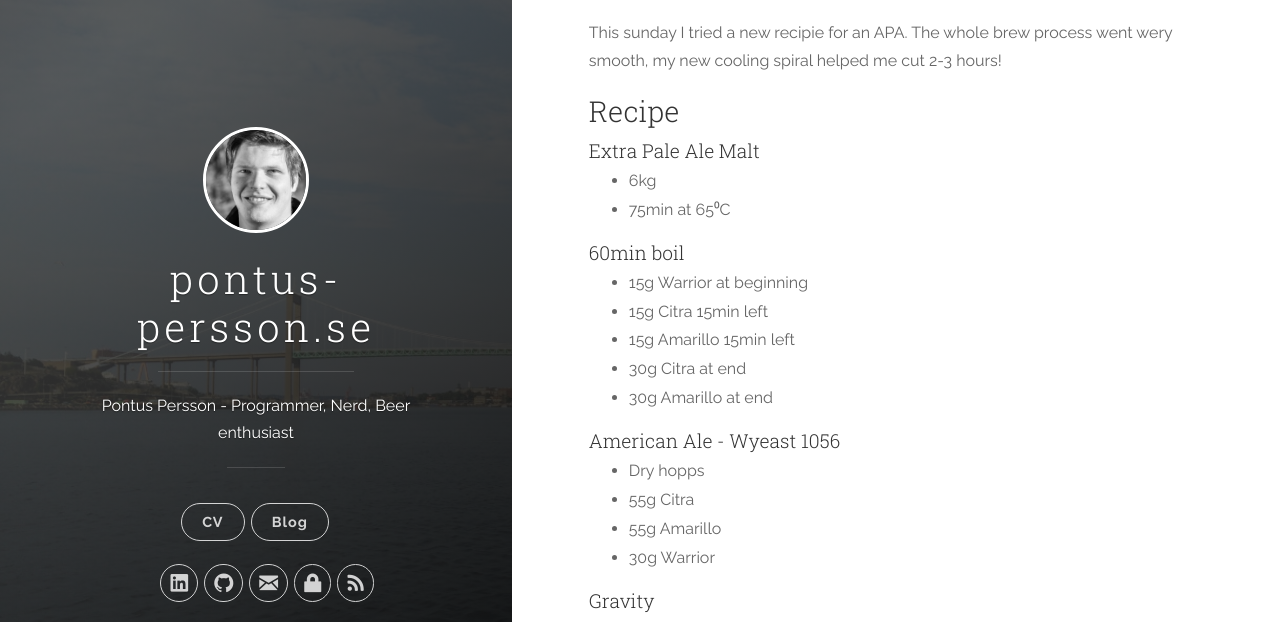
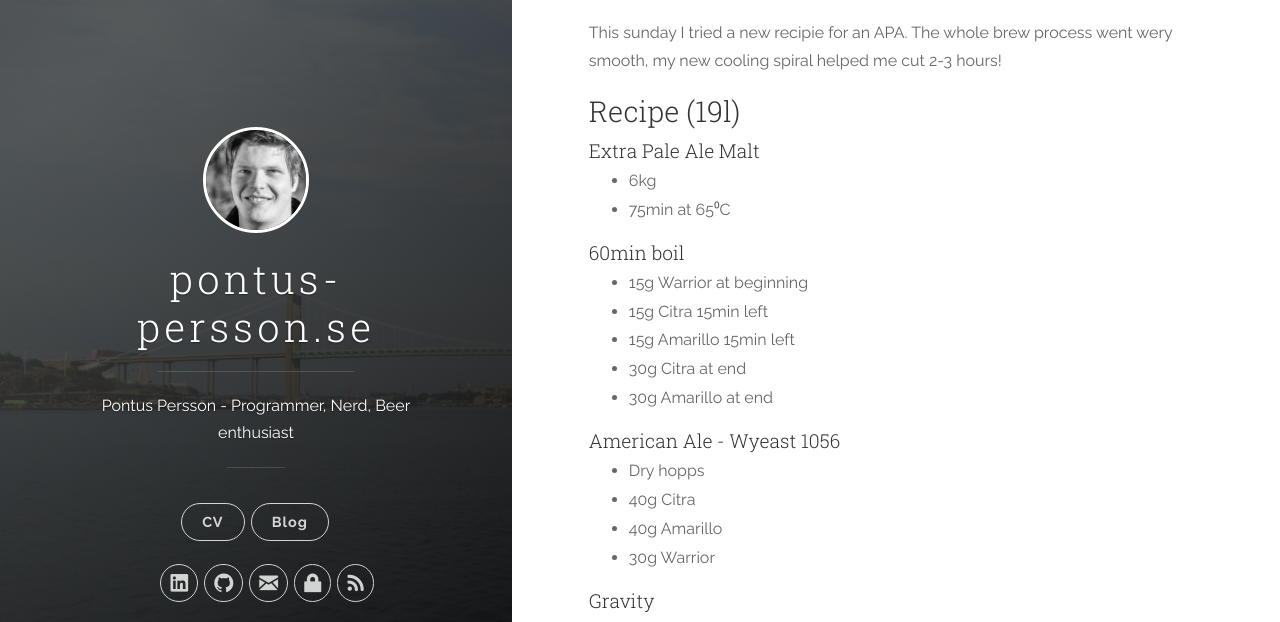
Before and after one commit to PontusHanssen/PontusPersson.github.io, a Jekyll site: the page built from _posts/2016-07-27-APA.markdown, in a window 1280 px wide and 1007 px high. Shown: the part 135-757 px from the top of the window. Built offline with Jekyll 4.4.1, drawn with Linux system fonts in a browser that asks for light colours; nearby versions of some CDN libraries.

Commit message:
Fixed dry hops amount

```diff
--- a/_posts/2016-07-27-APA.markdown
+++ b/_posts/2016-07-27-APA.markdown
@@ -7,7 +7,7 @@ tags: [Personal, Brew]
 This sunday I tried a new recipie for an APA. The whole brew process went wery
 smooth, my new cooling spiral helped me cut 2-3 hours!
 
-### Recipe
+### Recipe (19l)
 
 #### Extra Pale Ale Malt
 * 6kg
@@ -24,8 +24,8 @@ smooth, my new cooling spiral helped me cut 2-3 hours!
 #### American Ale - Wyeast 1056
 
 * Dry hopps
-* 55g Citra
-* 55g Amarillo
+* 40g Citra
+* 40g Amarillo
 * 30g Warrior
 
 #### Gravity
```
